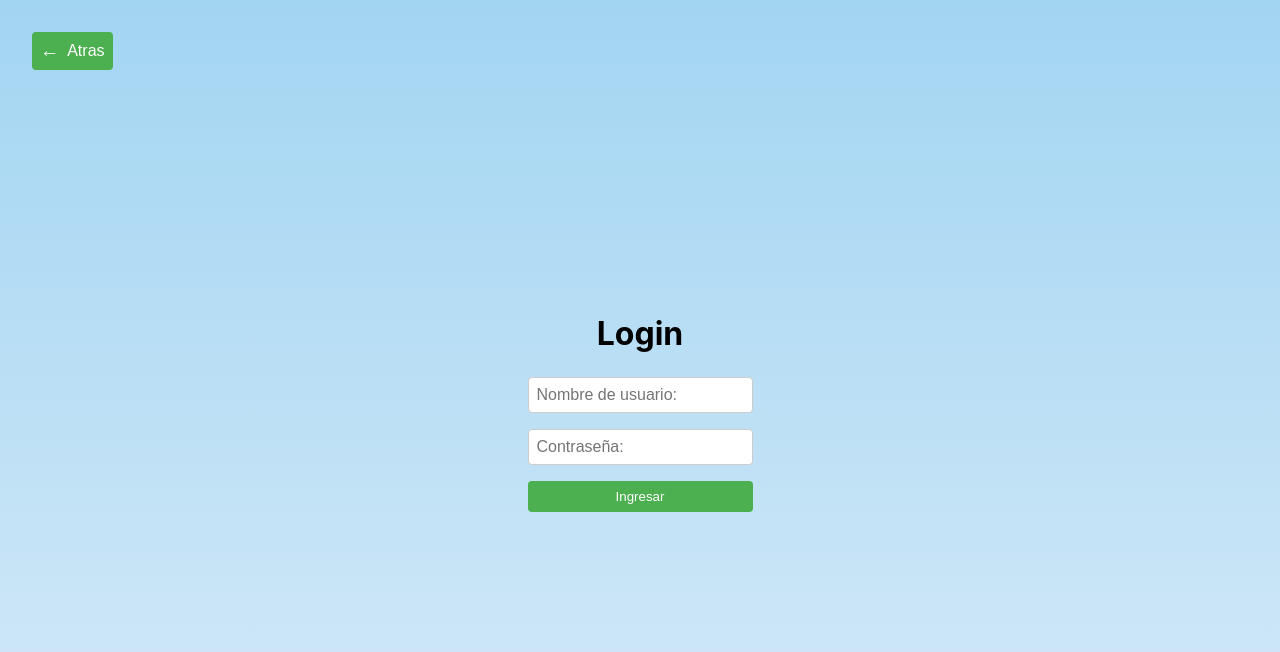
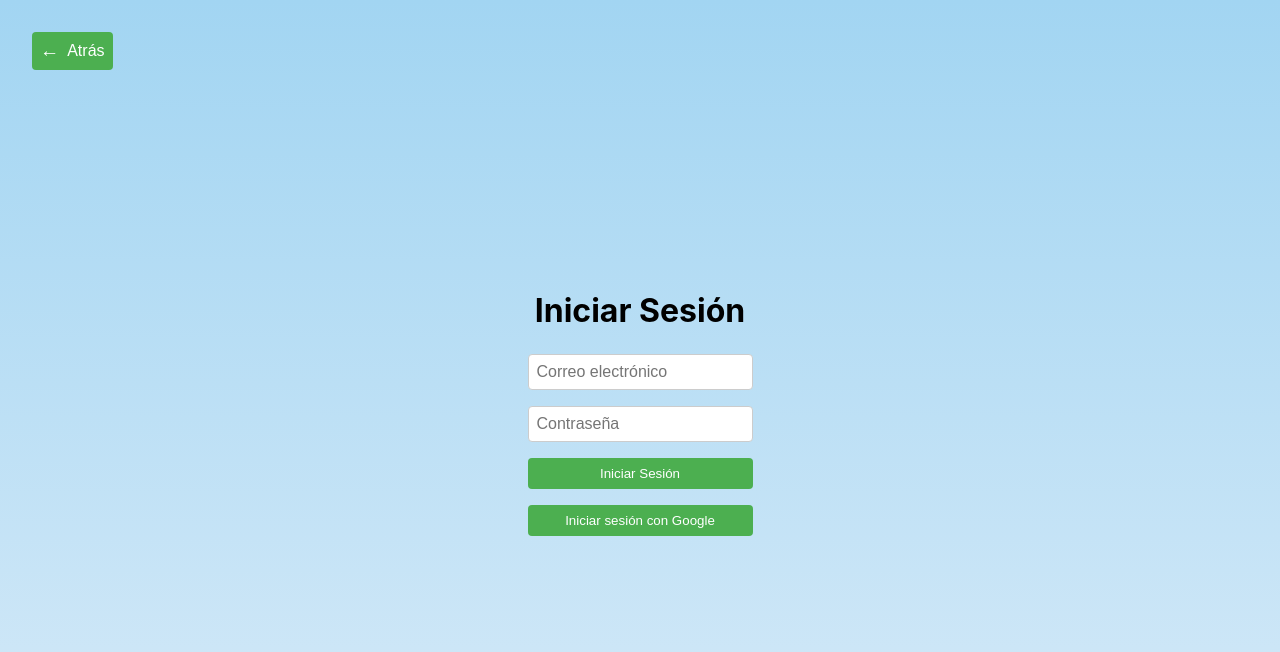
Before and after one commit to moisescortes/Proyecto_Ciberseguridad, a React (Create React App) app in the folder client/: page /login in a window 1280 px wide. Shown: the top 652 px of the page. Built offline with nearby package versions, Linux system fonts and the light colour scheme; no server answers.

Commit message:
FuncionalLogin

```diff
--- a/client/src/App.js
+++ b/client/src/App.js
@@ -1,31 +1,68 @@
-import React from 'react';
-import { BrowserRouter as Router, Route, Routes } from 'react-router-dom';
-import Home from './Home.js';
-import Login from './Login.js';
-import Signup from './Signup.js';
-import OptionsPage from './OptionsPage.js';
-import ProfileOptionsPage from './ProfileOptionsPage.js';
-import EditProfilePage from './EditProfilePage.js';
-import EmployeeListPage from './EmployeeListPage.js';
-import JobOffersPage from './JobOffersPage.js';
+import React from "react";
+import { BrowserRouter as Router, Route, Routes } from "react-router-dom";
+import { AuthProvider } from "./contexts/AuthContext.js";
+import PrivateRoute from "./components/PrivateRoute.js";
+import Home from "./Home.js";
+import Login from "./components/Login.jsx";
+import Signup from "./Signup.js";
+import OptionsPage from "./OptionsPage.js";
+import ProfileOptionsPage from "./ProfileOptionsPage.js";
+import EditProfilePage from "./EditProfilePage.js";
+import EmployeeListPage from "./EmployeeListPage.js";
+import JobOffersPage from "./JobOffersPage.js";
 
-
-function MainApp() {
+function App() {
 	return (
+		<AuthProvider>
 			<Router>
 				<Routes>
 					<Route path="/" element={<Home />} />
 					<Route path="/login" element={<Login />} />
 					<Route path="/signup" element={<Signup />} />
-                <Route path="/options" element={<OptionsPage />} />
-                <Route path="/hacer-perfil" element={<ProfileOptionsPage />} />
-                <Route path="/make-edit-profile" element={<EditProfilePage/>} />
-                <Route path="/buscar-empleado" element={<EmployeeListPage />} />
-                <Route path="/look-at-offers" element={<JobOffersPage />}/>
+					<Route
+						path="/options"
+						element={
+							<PrivateRoute>
+								<OptionsPage />
+							</PrivateRoute>
+						}
+					/>
+					<Route
+						path="/hacer-perfil"
+						element={
+							<PrivateRoute>
+								<ProfileOptionsPage />
+							</PrivateRoute>
+						}
+					/>
+					<Route
+						path="/make-edit-profile"
+						element={
+							<PrivateRoute>
+								<EditProfilePage />
+							</PrivateRoute>
+						}
+					/>
+					<Route
+						path="/buscar-empleado"
+						element={
+							<PrivateRoute>
+								<EmployeeListPage />
+							</PrivateRoute>
+						}
+					/>
+					<Route
+						path="/look-at-offers"
+						element={
+							<PrivateRoute>
+								<JobOffersPage />
+							</PrivateRoute>
+						}
+					/>
 				</Routes>
 			</Router>
+		</AuthProvider>
 	);
 }
 
-
-export default MainApp;
+export default App;
--- /dev/null
+++ b/client/src/components/Login.css
@@ -0,0 +1,59 @@
+/* Login.css */
+
+.login-container {
+    display: flex;
+    flex-direction: column;
+    justify-content: center;
+    align-items: center;
+    height: 100vh;
+    background: linear-gradient(to bottom, #a2d5f2, #d6eaf8);
+    text-align: center;
+}
+
+.login-container h2 {
+    font-size: 2rem;
+    margin-bottom: 1.5rem;
+}
+
+.login-container form {
+    display: flex;
+    flex-direction: column;
+    gap: 1rem;
+}
+
+.login-container input {
+    padding: 0.5rem;
+    font-size: 1rem;
+    border: 1px solid #ccc;
+    border-radius: 4px;
+}
+
+.login-container button {
+    padding: 0.5rem;
+    background-color: #4CAF50;
+    color: white;
+    border: none;
+    border-radius: 4px;
+    cursor: pointer;
+}
+
+.login-container button:hover {
+    background-color: #45a049;
+}
+
+/* Back Button Style */
+.back-button {
+    position: absolute;
+    top: 20px;
+    left: 20px;
+    padding: 0.5rem 1rem;
+    background-color: #333;
+    color: white;
+    border: none;
+    border-radius: 4px;
+    cursor: pointer;
+}
+
+.back-button:hover {
+    background-color: #555;
+}
--- /dev/null
+++ b/client/src/components/Login.jsx
@@ -0,0 +1,104 @@
+import React, { useState } from "react";
+import { useNavigate } from "react-router-dom";
+import "./Login.css";
+import { auth } from "../firebase.js";
+import {
+	signInWithEmailAndPassword,
+	GoogleAuthProvider,
+	signInWithPopup,
+} from "firebase/auth";
+
+function Login() {
+	const [formData, setFormData] = useState({
+		email: "",
+		password: "",
+	});
+	const [error, setError] = useState("");
+	const [loading, setLoading] = useState(false);
+	const navigate = useNavigate();
+
+	const handleChange = (e) => {
+		const { name, value } = e.target;
+		setFormData((prevState) => ({
+			...prevState,
+			[name]: value,
+		}));
+	};
+
+	const handleSubmit = async (e) => {
+		e.preventDefault();
+		setLoading(true);
+		setError("");
+
+		try {
+			await signInWithEmailAndPassword(auth, formData.email, formData.password);
+			navigate("/options");
+		} catch (error) {
+			setError(error.message);
+		} finally {
+			setLoading(false);
+		}
+	};
+
+	const handleGoogleSignIn = async () => {
+		try {
+			const provider = new GoogleAuthProvider();
+			await signInWithPopup(auth, provider);
+			navigate("/options");
+		} catch (error) {
+			setError(error.message);
+		}
+	};
+
+	return (
+		<div className="login-container">
+			<button className="back-button" onClick={() => navigate("/")}>
+				Atrás
+			</button>
+
+			<div className="login-content">
+				<h2>Iniciar Sesión</h2>
+
+				{error && <div className="error-message">{error}</div>}
+
+				<form onSubmit={handleSubmit}>
+					<div className="form-group">
+						<input
+							type="email"
+							name="email"
+							value={formData.email}
+							onChange={handleChange}
+							placeholder="Correo electrónico"
+							required
+						/>
+					</div>
+
+					<div className="form-group">
+						<input
+							type="password"
+							name="password"
+							value={formData.password}
+							onChange={handleChange}
+							placeholder="Contraseña"
+							required
+						/>
+					</div>
+
+					<button type="submit" className="login-button" disabled={loading}>
+						{loading ? "Iniciando sesión..." : "Iniciar Sesión"}
+					</button>
+
+					<button
+						type="button"
+						className="google-button"
+						onClick={handleGoogleSignIn}
+					>
+						Iniciar sesión con Google
+					</button>
+				</form>
+			</div>
+		</div>
+	);
+}
+
+export default Login;
--- /dev/null
+++ b/client/src/components/PrivateRoute.js
@@ -0,0 +1,15 @@
+import React from "react";
+import { Navigate } from "react-router-dom";
+import { useAuth } from "../contexts/AuthContext.js";
+
+function PrivateRoute({ children }) {
+	const { currentUser, loading } = useAuth();
+
+	if (loading) {
+		return <div>Cargando...</div>;
+	}
+
+	return currentUser ? children : <Navigate to="/login" />;
+}
+
+export default PrivateRoute;
--- /dev/null
+++ b/client/src/contexts/AuthContext.js
@@ -0,0 +1,34 @@
+import React, { createContext, useState, useContext, useEffect } from "react";
+import { auth } from "../firebase.js";
+import { onAuthStateChanged } from "firebase/auth";
+
+const AuthContext = createContext();
+
+export function useAuth() {
+	return useContext(AuthContext);
+}
+
+export function AuthProvider({ children }) {
+	const [currentUser, setCurrentUser] = useState(null);
+	const [loading, setLoading] = useState(true);
+
+	useEffect(() => {
+		const unsubscribe = onAuthStateChanged(auth, (user) => {
+			setCurrentUser(user);
+			setLoading(false);
+		});
+
+		return unsubscribe;
+	}, []);
+
+	const value = {
+		currentUser,
+		loading,
+	};
+
+	return (
+		<AuthContext.Provider value={value}>
+			{!loading && children}
+		</AuthContext.Provider>
+	);
+}
```
Also changed, not shown: client/package.json (+5 -2 lines), client/src/Home.js (+9 -5 lines), 2 other files (tests, documents, lock files or other folders). Lines whose indentation alone changed are shown as unchanged.
